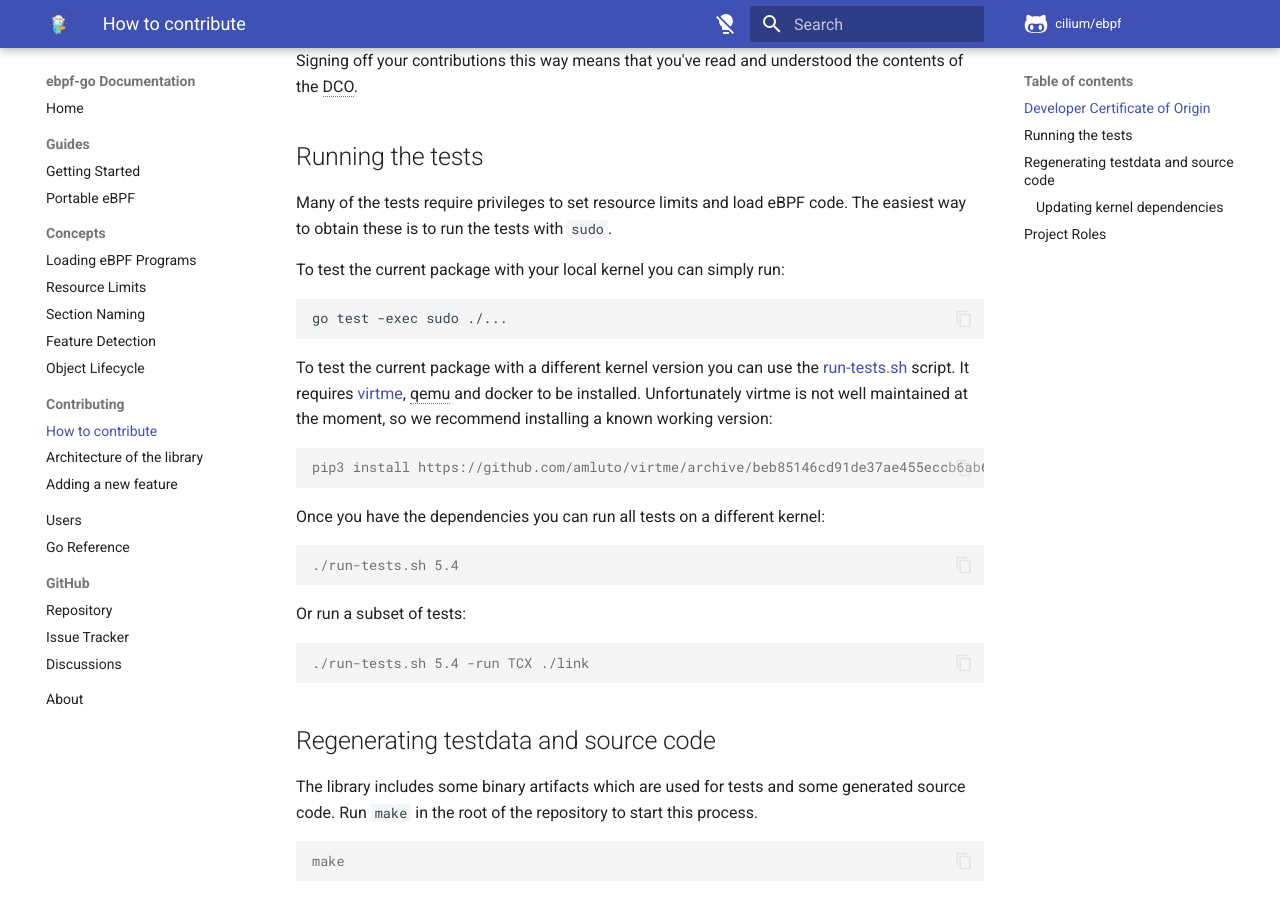
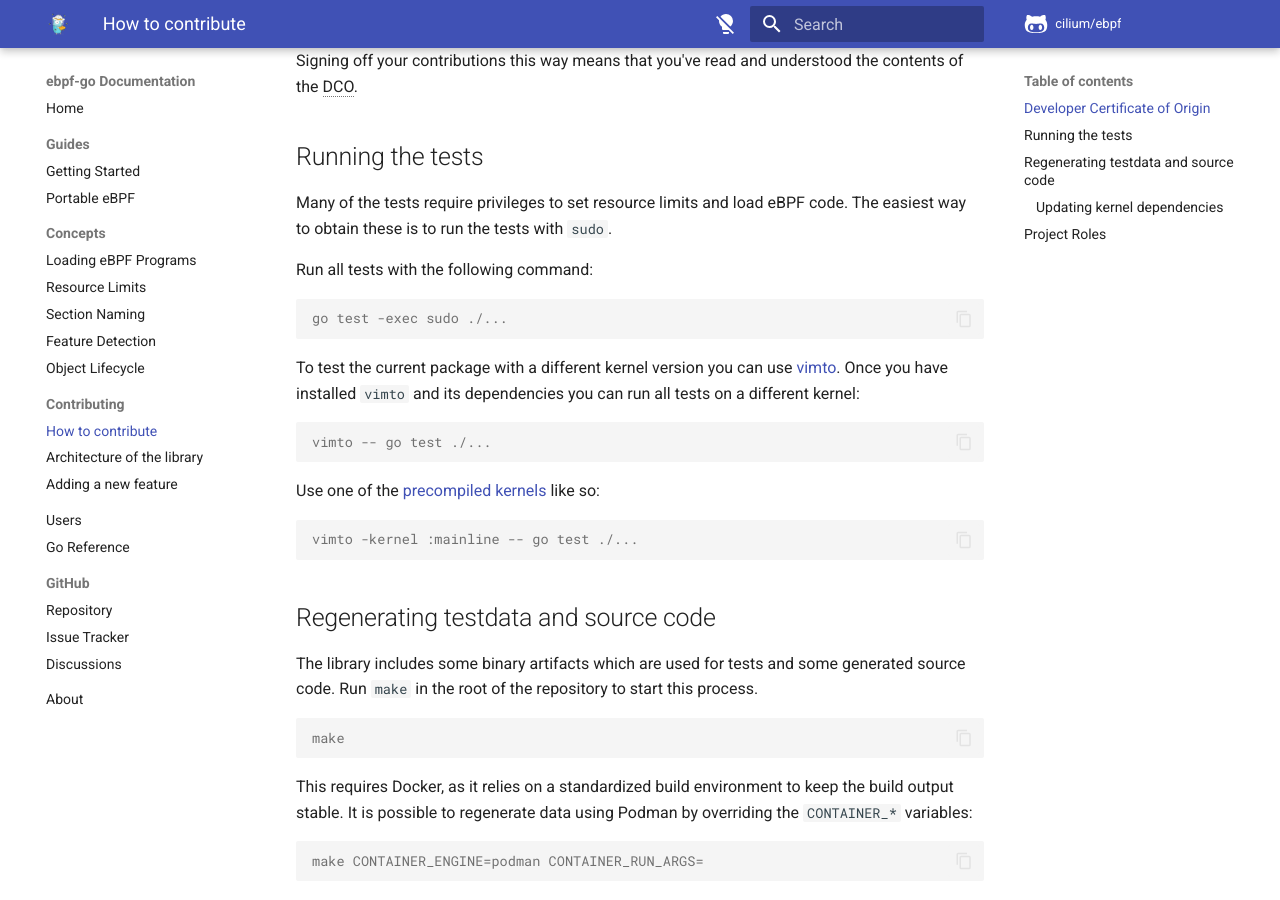
Before and after one commit to cilium/ebpf, an MkDocs documentation site: the page built from docs/ebpf/contributing/index.md, in a window 1280 px wide and 900 px high, scrolled down 397 px. Built offline with MkDocs 1.6.1 and Material for MkDocs 9.7.7, drawn with Linux system fonts in a browser that asks for light colours; comment, search, counter and statistics services are not loaded.

Commit message:
ci: replace virtme with vimto
vimto is a lightweight wrapper around qemu with the sole purpose of
executing Go unit tests. Use it instead of virtme, which has not
had a reliable upstream for a while.

Signed-off-by: Lorenz Bauer <lmb@isovalent.com>

````diff
--- a/docs/ebpf/contributing/index.md
+++ b/docs/ebpf/contributing/index.md
@@ -22,30 +22,24 @@
 Many of the tests require privileges to set resource limits and load eBPF code.
 The easiest way to obtain these is to run the tests with `sudo`.
 
-To test the current package with your local kernel you can simply run:
-```
+Run all tests with the following command:
+
+```shell-session
 go test -exec sudo ./...
 ```
 
-To test the current package with a different kernel version you can use the [run-tests.sh] script.
-It requires [virtme], qemu and docker to be installed.
-Unfortunately virtme is not well maintained at the moment, so we recommend installing
-a known working version:
+To test the current package with a different kernel version you can use [vimto].
+Once you have installed `vimto` and its dependencies you can run all tests on a
+different kernel:
 
 ```shell-session
-pip3 install https://github.com/amluto/virtme/archive/beb85146cd91de37ae455eccb6ab67c393e6e290.zip
+vimto -- go test ./...
 ```
 
-Once you have the dependencies you can run all tests on a different kernel:
+Use one of the [precompiled kernels](https://github.com/cilium/ci-kernels/pkgs/container/ci-kernels/versions) like so:
 
 ```shell-session
-./run-tests.sh 5.4
-```
-
-Or run a subset of tests:
-
-```shell-session
-./run-tests.sh 5.4 -run TCX ./link
+vimto -kernel :mainline -- go test ./...
 ```
 
 ## Regenerating testdata and source code
@@ -105,8 +99,7 @@
     * Maintain roadmap and encourage contributions towards it
     * Merge approved PRs
 
-[virtme]: https://github.com/amluto/virtme
-[run-tests.sh]: https://github.com/cilium/ebpf/blob/main/run-tests.sh
+[vimto]: https://github.com/lmb/vimto
 [permissions]: https://docs.github.com/en/organizations/managing-user-access-to-your-organizations-repositories/repository-roles-for-an-organization#permissions-for-each-role
 [ebpf-go-contributors]: https://github.com/orgs/cilium/teams/ebpf-go-contributors/members
 [ebpf-go-reviewers]: https://github.com/orgs/cilium/teams/ebpf-go-reviewers/members
````
Also changed, not shown: .vimto.toml (added), 6 other files.
